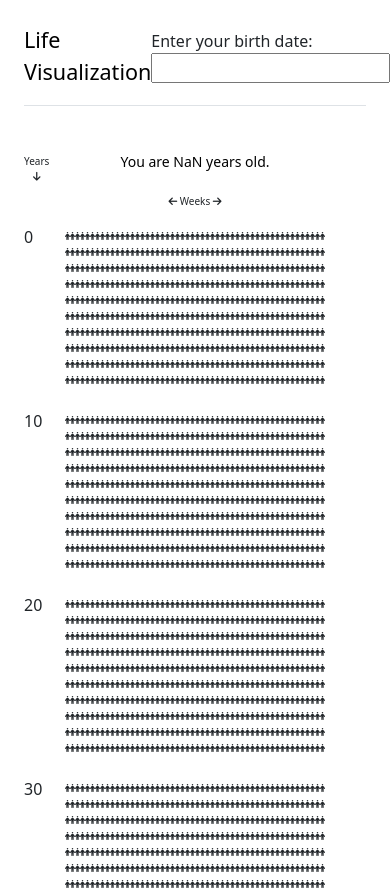
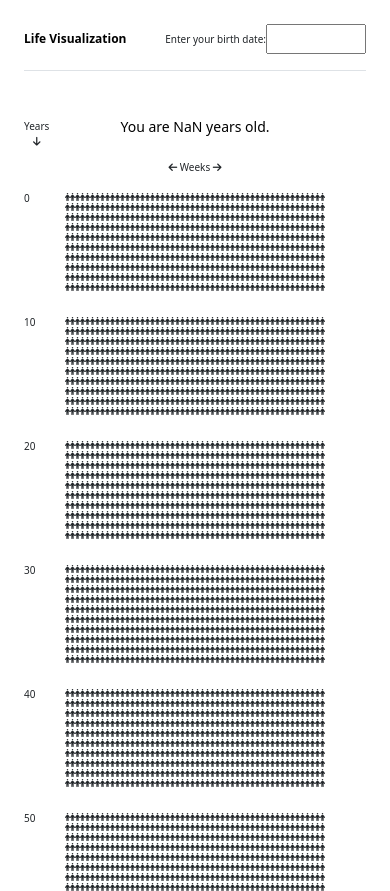
Before and after one commit to tusharmurali/life-visualization, a plain HTML site: page index.html in a window 390 px wide. Shown: the top 891 px of the page. Drawn offline with nearby package versions, Linux system fonts and the light colour scheme.

Commit message:
Make header responsive

```diff
--- a/index.html
+++ b/index.html
@@ -9,11 +9,16 @@
     <link rel="stylesheet" href="https://cdnjs.cloudflare.com/ajax/libs/font-awesome/6.2.1/css/all.min.css" integrity="sha512-MV7K8+y+gLIBoVD59lQIYicR65iaqukzvf/nwasF0nqhPay5w/9lJmVM2hMDcnK1OnMGCdVK+iQrJ7lzPJQd1w==" crossorigin="anonymous" referrerpolicy="no-referrer" />
     <style>
         @media only screen and (max-width: 600px) {
+            #title {
+                font-size: 16px !important;
+                font-weight: bold;
+            }
+
             .label {
                 font-size: 14px;
             }
 
-            #age {
+            #age, footer {
                 font-size: 18px;
             }
 
@@ -23,11 +28,16 @@
         }
 
         @media only screen and (max-width: 500px) {
+            #title {
+                font-size: 14px !important;
+                font-weight: bold;
+            }
+
             .label {
                 font-size: 12px;
             }
 
-            #age {
+            #age, footer {
                 font-size: 15px;
             }
 
@@ -37,11 +47,16 @@
         }
 
         @media only screen and (max-width: 420px) {
+            #title {
+                font-size: 12px !important;
+                font-weight: bold;
+            }
+
             .label {
                 font-size: 10px;
             }
 
-            #age {
+            #age, footer {
                 font-size: 14px;
             }
 
@@ -51,11 +66,16 @@
         }
 
         @media only screen and (max-width: 360px) {
+            #title {
+                font-size: 10px !important;
+                font-weight: bold;
+            }
+
             .label {
                 font-size: 10px;
             }
 
-            #age {
+            #age, footer {
                 font-size: 10px;
             }
 
@@ -69,12 +89,12 @@
     <div class="col-lg-8 mx-auto p-4 py-md-5">
         <header class="d-flex align-items-center pb-3 mb-5 border-bottom">
             <a href="/" class="d-flex align-items-center text-body-emphasis text-decoration-none">
-                <span class="fs-4">Life Visualization</span>
+                <span class="fs-4" id="title">Life Visualization</span>
             </a>
 
-            <div class="ms-auto">
-                <label for="dob">Enter your birth date: </label>
-                <input data-provide="datepicker" id="dob" class="text-center">
+            <div class="ms-auto d-flex align-items-right">
+                <label for="dob" class="label align-self-center">Enter your birth date: </label>
+                <input data-provide="datepicker" id="dob" class="text-center" style="width: 100px">
             </div>
         </header>
         <main class="text-center">
@@ -95,7 +115,7 @@
     <script src="https://cdnjs.cloudflare.com/ajax/libs/bootstrap-datepicker/1.9.0/js/bootstrap-datepicker.min.js" integrity="sha512-T/tUfKSV1bihCnd+MxKD0Hm1uBBroVYBOYSk1knyvQ9VyZJpc/ALb4P0r6ubwVPSGB2GvjeoMAJJImBG12TiaQ==" crossorigin="anonymous" referrerpolicy="no-referrer"></script>
     <script>
         for (let i = 1; i <= 9; i++) {
-            $('#visualization').append('<div class="years-block mb-4"><p class="position-absolute">' + (i - 1) * 10 + '</p></div>');
+            $('#visualization').append('<div class="years-block label mb-4"><p class="position-absolute">' + (i - 1) * 10 + '</p></div>');
         }
         for (let i = 1; i <= 10; i++) {
             $('.years-block').append('<div class="year lh-1"></div>');
```
